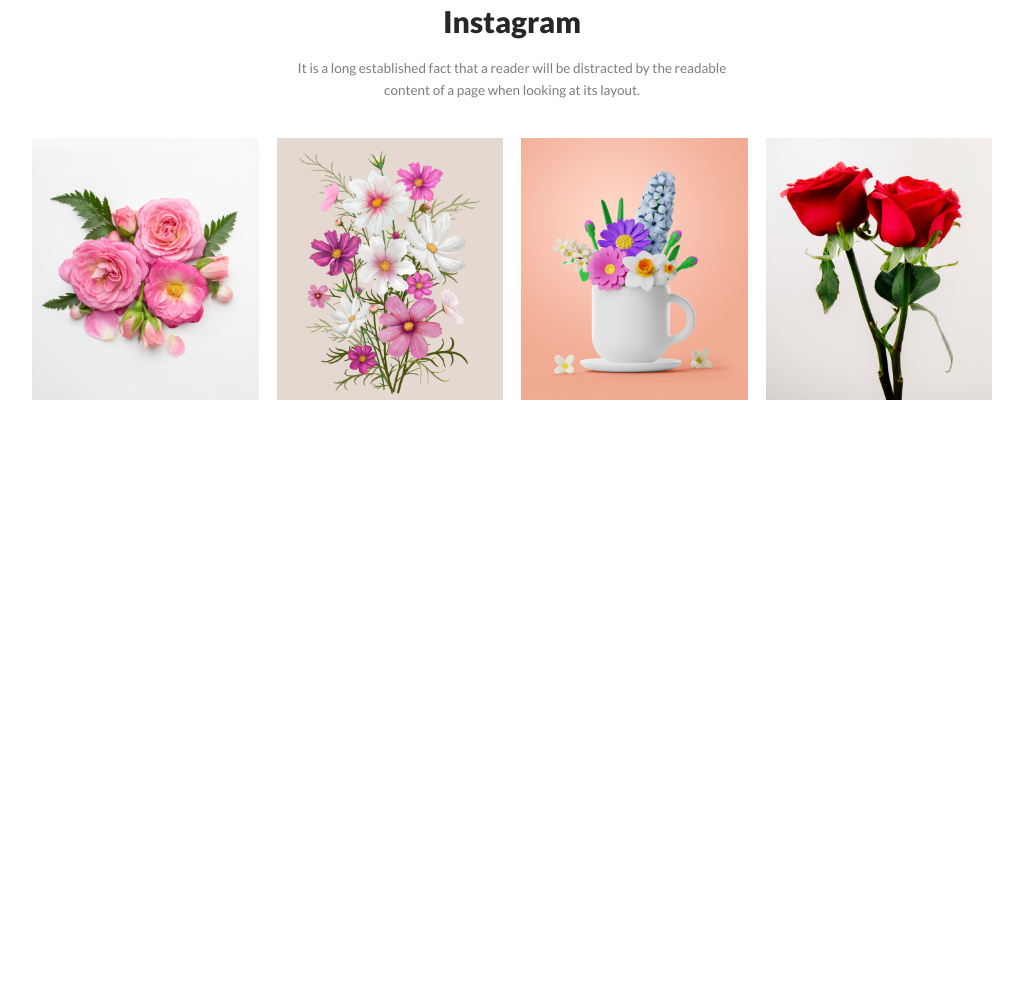
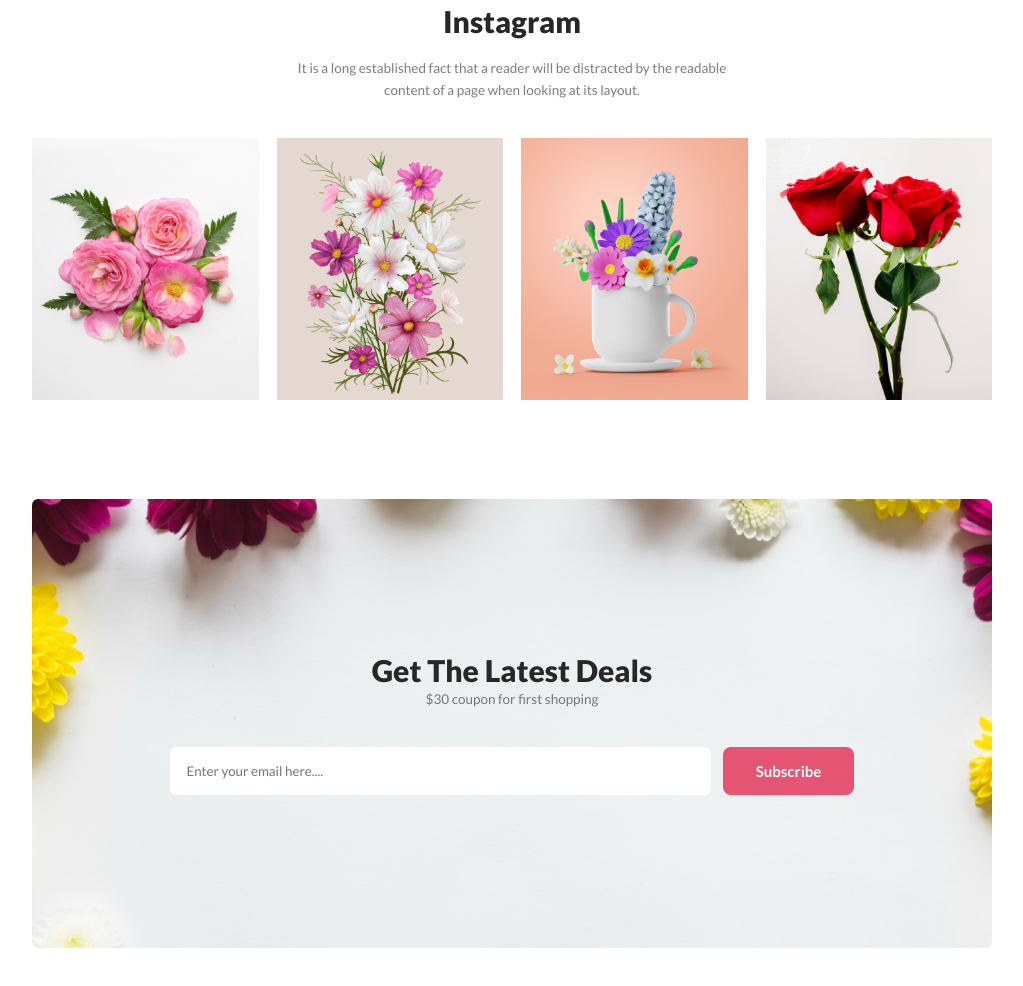
Before and after one commit to arnabw/flower-shop, a plain HTML site: page index.html in a window 1280 px wide. Shown: the part 2266-3252 px from the top of the page, without its empty margins (128-1151 px from the left). Before the commit the page ends 2765 px from the top, so only its background shows below. Drawn offline with Linux system fonts and the light colour scheme.

Commit message:
Latest Deals added

```diff
--- a/assets/styles/style.css
+++ b/assets/styles/style.css
@@ -246,13 +246,48 @@
     margin: 18px 0 36px;
 }
 
-#instagram .instagram-container .instagram-img{
+#instagram .instagram-container .instagram-img {
     display: flex;
     gap: 18px;
 }
 
-#instagram .instagram-container .instagram-img .img-div img{
+#instagram .instagram-container .instagram-img .img-div img {
     width: 100%;
     max-width: 256px;
     object-fit: cover;
 }
+
+/* Latest Deals */
+#instagram .instagram-container .latest-deals {
+    background-image: url('../images/Rectangle9.png');
+    width: 100%;
+    max-width: 1440px;
+    height: 449px;
+    background-repeat: no-repeat;
+    background-position: center center;
+    background-size: cover;
+    border-radius: 6px;
+    margin-top: 96px;
+    display: flex;
+    justify-content: center;
+    align-items: center;
+    flex-direction: column;
+}
+
+.latest-deals .latest-deals-content {
+    text-align: center;
+    margin-bottom: 36px;
+}
+
+.latest-deals .latest-deals-input {
+    display: flex;
+    gap: 12px;
+}
+
+.latest-deals .latest-deals-input input {
+    width: 525px;
+    border-radius: 6px;
+    background: #FFF;
+    border: none;
+    padding-left: 16px;
+}
--- a/index.html
+++ b/index.html
@@ -107,6 +107,18 @@
                     <div class="img-div"><img src="./assets/images/Rectangle5.png" alt=""></div>
                     <div class="img-div"><img src="./assets/images/Rectangle6.png" alt=""></div>
                 </div>
+
+                <!-- Latest Deals -->
+                <div class="latest-deals">
+                    <div class="latest-deals-content">
+                        <h2 class="common-head-title">Get The Latest Deals</h2>
+                        <p class="common-description">$30 coupon for first shopping</p>
+                    </div>
+                    <div class="latest-deals-input">
+                        <input type="email" placeholder="Enter your email here....">
+                        <button class="primary-button">Subscribe</button>
+                    </div>
+                </div>
             </div>
         </section>
     </main>
```
